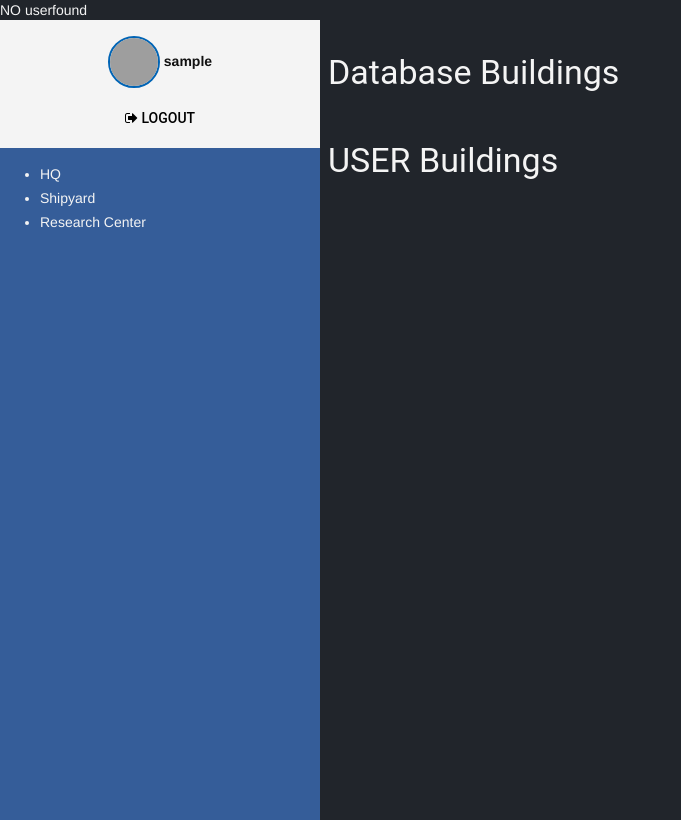
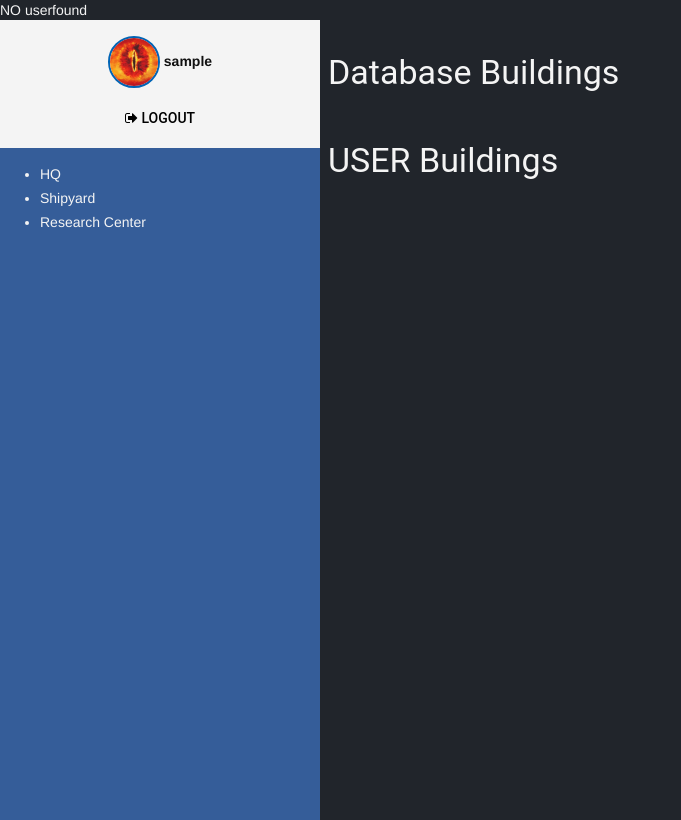
Before and after one commit to yoloSwagSEO/js-space-game, a PHP site: page /game.php in a window 1280 px wide. Shown: the whole page, without its empty margins (0-681 px from the left). Run offline with PHP 8.4, Linux system fonts and the light colour scheme; the visitor is signed in with stand-in values (Sample User, id 1); data that the repository does not hold is empty; grey boxes are pictures that could not be loaded.

Commit message:
modif: betauser avatar

```diff
--- a/layout/menu_layout.php
+++ b/layout/menu_layout.php
@@ -17,7 +17,7 @@ if ($user->is_logged_in()) {
 	<div class="user_bar logout">
 		<span class="user_logout">
 			<div class="profile_frame">
-				<span><img class="img" src="http://macemash.com/images/FriFeb1209003303621307047116nexus2cee_iron_man_by_rapsag-d65d74d.jpg" alt="" /></span>
+				<span><img class="img" src="./imgs/avatar/sauroneye.jpg" alt="" /></span>
 				<span class="username"><?php echo $_SESSION['username']; ?></span>
 			</div>
 			<a href="logout.php">
```
Also changed, not shown: imgs/avatar/sauroneye.jpg (added).
